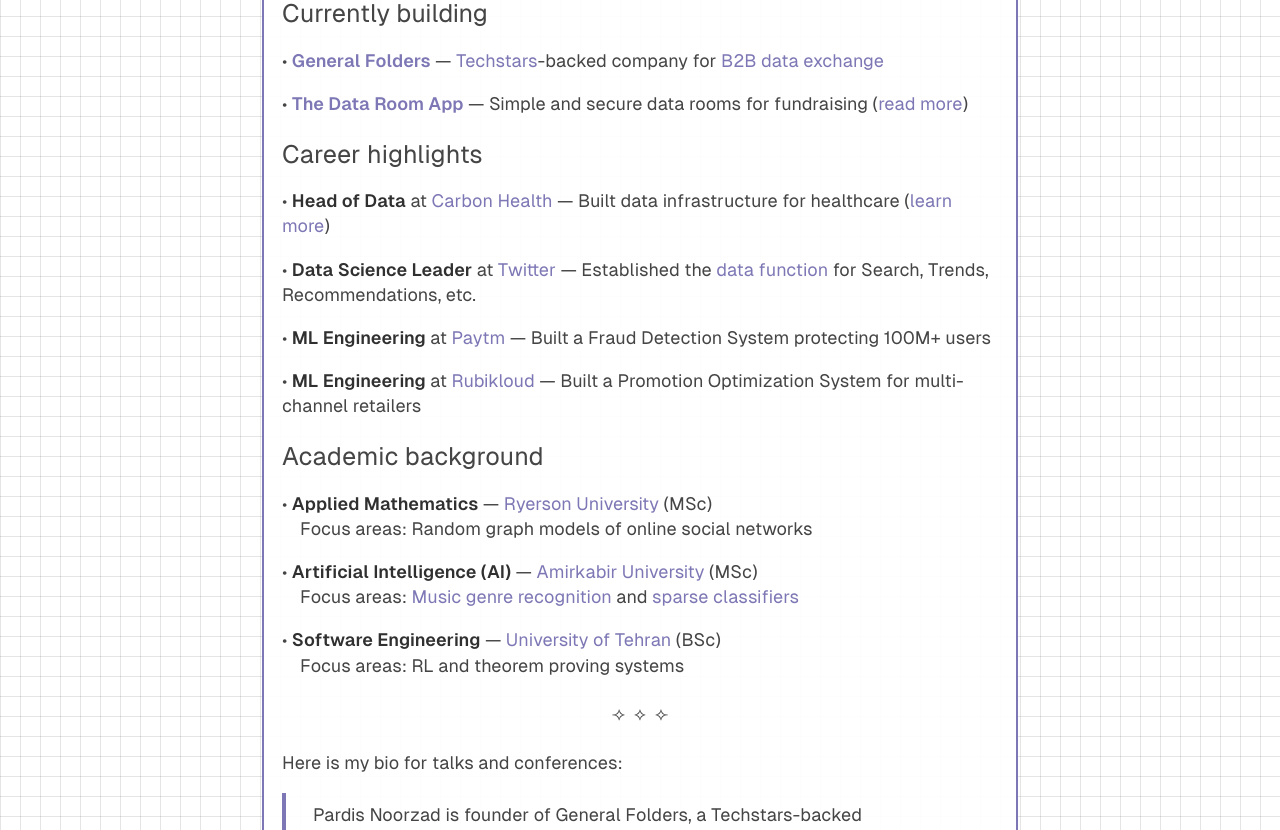
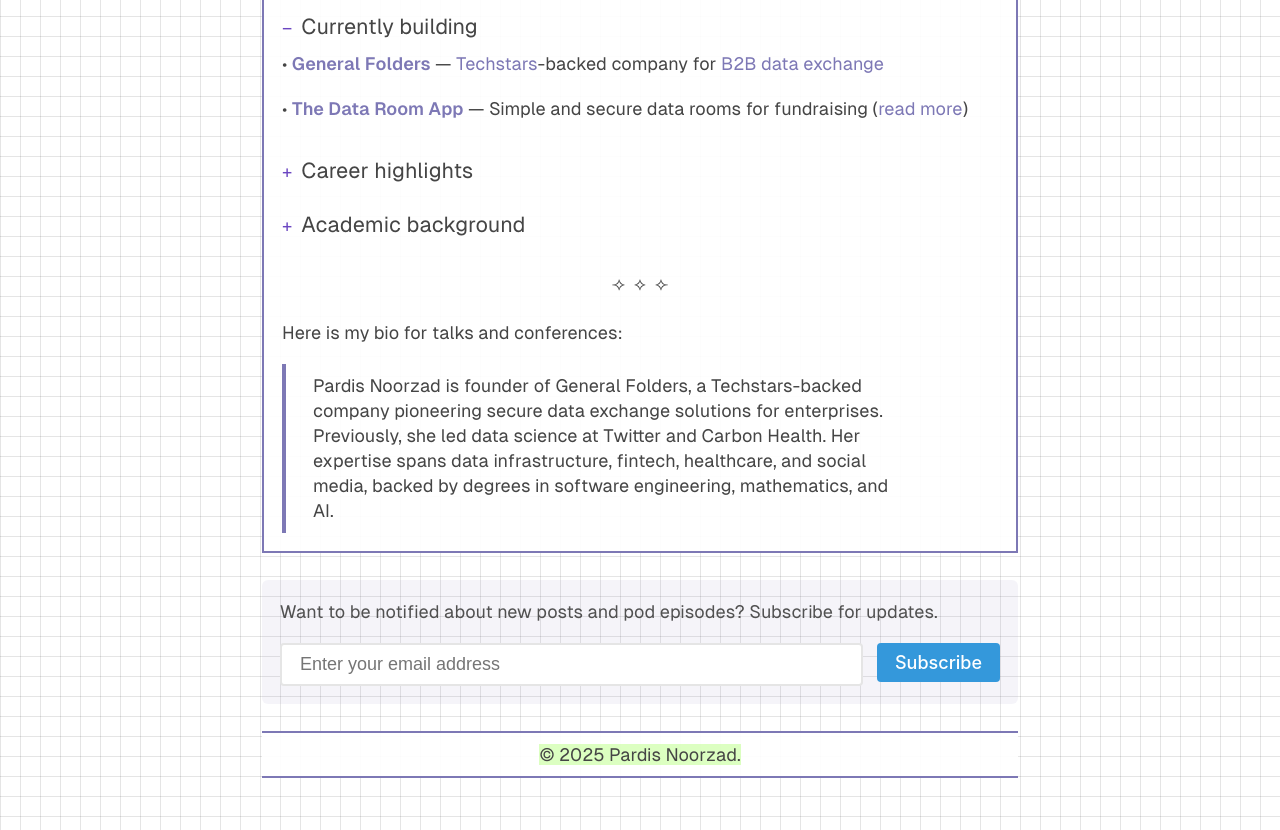
Before and after one commit to djpardis/djpardis.github.io, a Jekyll site: the page built from index.md, in a window 1280 px wide and 900 px high, scrolled down 414 px, cut to the strip 70-900 px from the top of the window. Built offline with Jekyll 4.4.1, drawn with Linux system fonts in a browser that asks for light colours; a style sheet for code colours, icons or effects is not loaded.

Commit message:
Add collapsible sections to index page
- Convert sections to collapsible format matching blog.md style
- 'Currently building' section open by default to highlight active projects
- 'Career highlights' and 'Academic background' collapsed by default
- Improves mobile UX and creates cleaner, more organized layout
- Maintains all content while adding interactive navigation

```diff
--- a/index.md
+++ b/index.md
@@ -10,13 +10,17 @@
 ![Pardis Noorzad](/files/pics/pages/new profile pic.jpg){: style="max-width: 500px; display: block; margin: 0 auto;"}
 *Hayes Valley, 2022.*
 
-## Currently building
+<details class="collapsible-section" markdown="1" open>
+<summary><h3>Currently building</h3></summary>
 
 • **[General Folders](https://generalfolders.com){:target="_blank"}** — [Techstars](https://www.techstars.com/newsroom/new-class-san-diego-sdsu){:target="_blank"}-backed company for [B2B data exchange](https://medium.com/@djpardis/the-state-of-data-exchange-31049fa229f0){:target="_blank"}
 
 • **[The Data Room App](https://thedataroom.app){:target="_blank"}** — Simple and secure data rooms for fundraising ([read more](/blog/2025/07/20/introducing-the-data-room-app/))
 
-## Career highlights
+</details>
+
+<details class="collapsible-section" markdown="1">
+<summary><h3>Career highlights</h3></summary>
 
 • **Head of Data** at [Carbon Health](https://www.linkedin.com/posts/carbon-health_meet-pardis-noorzad-head-of-data-science-activity-6649426702302871552-DnLa/){:target="_blank"} — Built data infrastructure for healthcare ([learn more](https://www.youtube.com/watch?v=CQHwLWMQFDk){:target="_blank"})
 
@@ -26,7 +30,10 @@
 
 • **ML Engineering** at [Rubikloud](https://www.linkedin.com/company/rubikloud-technologies/){:target="_blank"} — Built a Promotion Optimization System for multi-channel retailers
 
-## Academic background
+</details>
+
+<details class="collapsible-section" markdown="1">
+<summary><h3>Academic background</h3></summary>
 
 • **Applied Mathematics** — [Ryerson University](https://www.torontomu.ca/graphs-group/join-us/){:target="_blank"} (MSc)
 &nbsp;&nbsp;&nbsp;&nbsp;Focus areas: Random graph models of online social networks
@@ -37,6 +44,8 @@
 • **Software Engineering** — [University of Tehran](http://ece.ut.ac.ir/en){:target="_blank"} (BSc)
 &nbsp;&nbsp;&nbsp;&nbsp;Focus areas: RL and theorem proving systems
 
+</details>
+
 
 {% include separator.html %}
 
```
